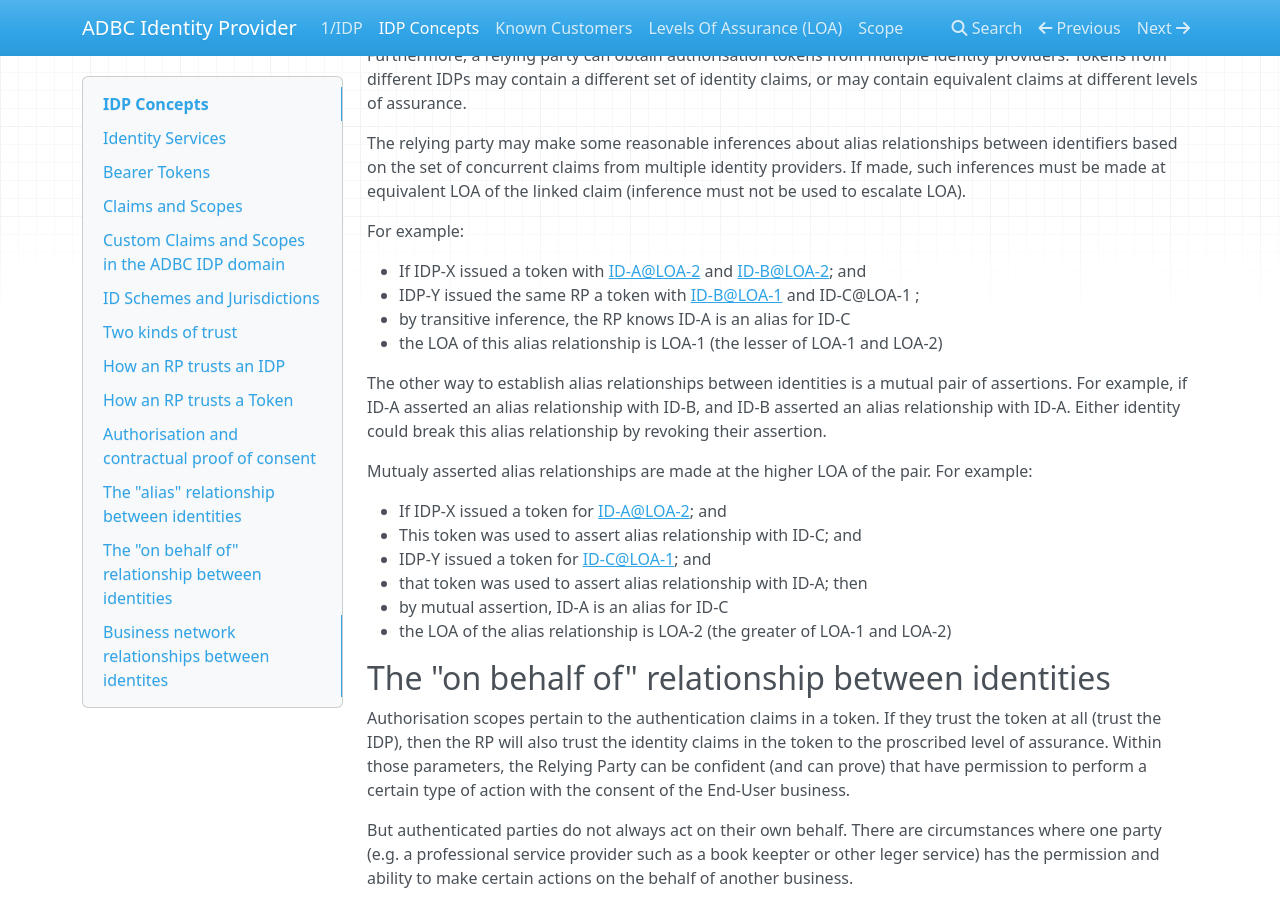
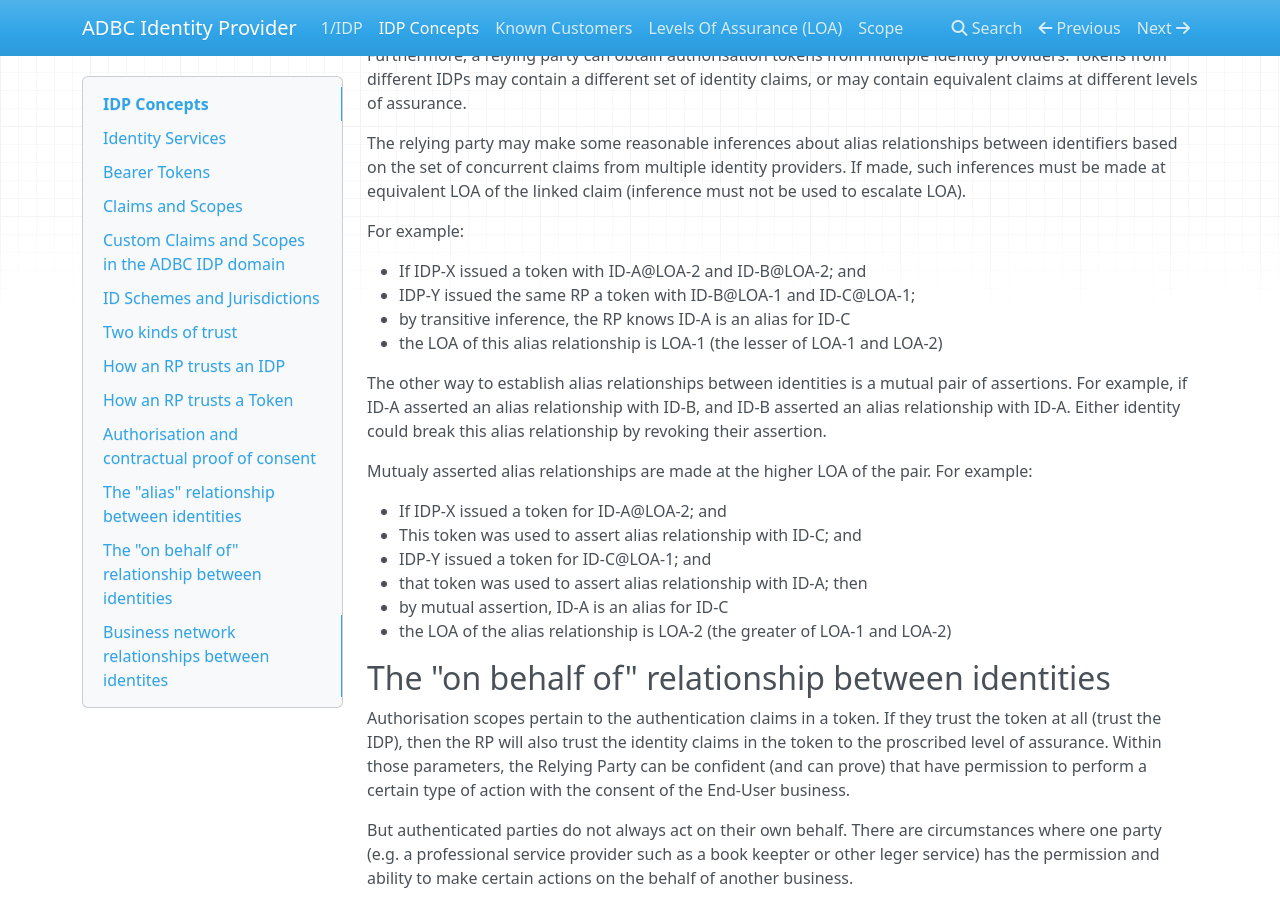
Before and after one commit to ausdigital/ausdigital-idp, an MkDocs documentation site: the page built from docs/concepts.md, in a window 1280 px wide and 900 px high, scrolled down 7110 px. Built offline with MkDocs 1.6.1, drawn with Linux system fonts in a browser that asks for light colours; nearby versions of some CDN libraries; part of the change alters nothing that is shown.

```diff
--- a/docs/concepts.md
+++ b/docs/concepts.md
@@ -309,8 +309,8 @@ escalate LOA).
 
 For example:
 
- * If IDP-X issued a token with <ID-A@LOA-2> and <ID-B@LOA-2>; and
- * IDP-Y issued the same RP a token with <ID-B@LOA-1> and ID-C@LOA-1 ;
+ * If IDP-X issued a token with ID-A@LOA-2 and ID-B@LOA-2; and
+ * IDP-Y issued the same RP a token with ID-B@LOA-1 and ID-C@LOA-1;
  * by transitive inference, the RP knows ID-A is an alias for ID-C
  * the LOA of this alias relationship is LOA-1 (the lesser of LOA-1 and LOA-2)
 
@@ -323,9 +323,9 @@ their assertion.
 Mutualy asserted alias relationships are made at the higher LOA of the
 pair. For example:
 
- * If IDP-X issued a token for <ID-A@LOA-2>; and
+ * If IDP-X issued a token for ID-A@LOA-2; and
  * This token was used to assert alias relationship with ID-C; and
- * IDP-Y issued a token for <ID-C@LOA-1>; and
+ * IDP-Y issued a token for ID-C@LOA-1; and
  * that token was used to assert alias relationship with ID-A; then
  * by mutual assertion, ID-A is an alias for ID-C
  * the LOA of the alias relationship is LOA-2 (the greater of LOA-1 and LOA-2)
```
